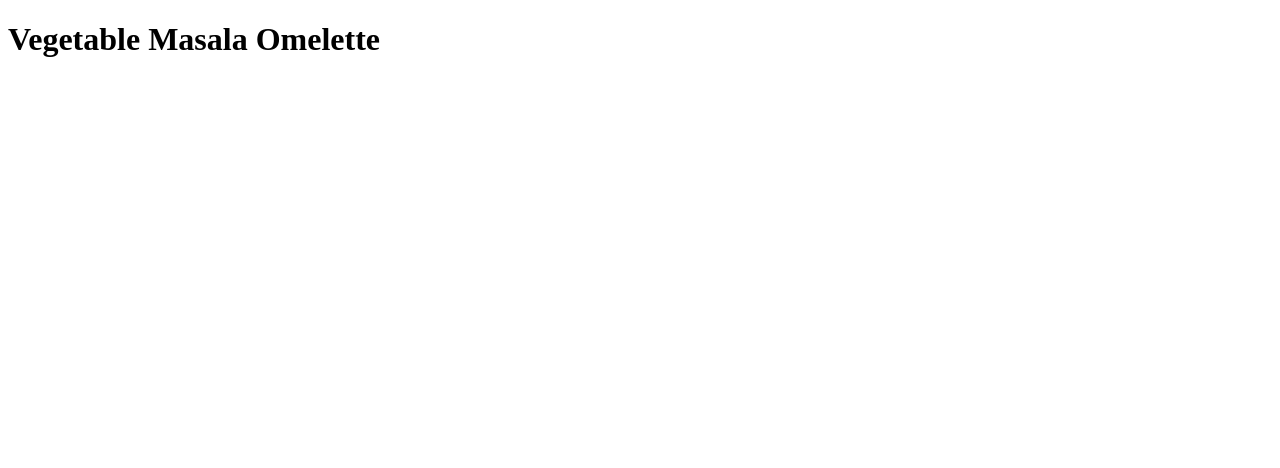
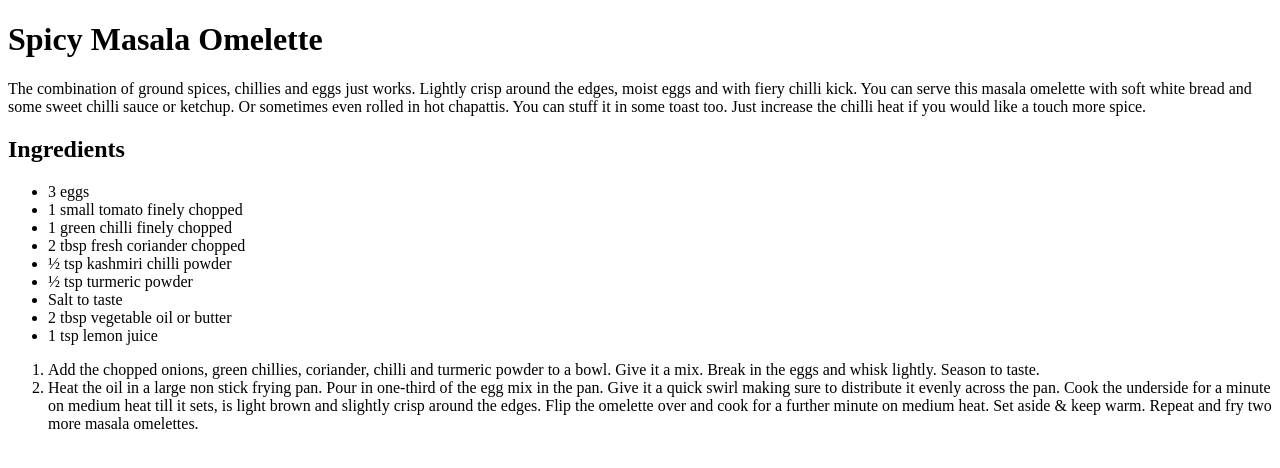
Before and after one commit to viratkohli2011/odin-recipes, a plain HTML site: page omelette.html in a window 1280 px wide. Drawn offline with Linux system fonts and the light colour scheme.

Commit message:
Recipe Page Content

```diff
--- a/omelette.html
+++ b/omelette.html
@@ -4,5 +4,31 @@
     <meta charset="UTF-8">
 </head>
 <body>
-    <h1>Vegetable Masala Omelette</h1>
+    <h1>Spicy Masala Omelette</h1>
+    <a href="https://maunikagowardhan.co.uk/wp-content/uploads/2012/09/Masala-Omelette-32-1024x683.jpg"></a>
+    <p>The combination of ground spices, chillies and eggs just works. Lightly crisp around the edges, moist
+         eggs and with fiery chilli kick. You can serve this masala omelette with soft white bread and some
+          sweet chilli sauce or ketchup. Or sometimes even rolled in hot chapattis. You can stuff it in some
+          toast too. Just increase the chilli heat if you would like a touch more spice.
+    <h2>Ingredients</h2>
+    <ul>
+        <li>3 eggs</li>
+        <li>1 small tomato finely chopped</li>
+        <li>1 green chilli finely chopped</li>
+        <li>2 tbsp fresh coriander chopped</li>
+        <li>½ tsp kashmiri chilli powder</li>
+        <li>½ tsp turmeric powder</li>
+        <li>Salt to taste</li>
+        <li>2 tbsp vegetable oil or butter</li>
+        <li>1 tsp lemon juice</li>
+    </ul>
+    <ol>
+        <li>Add the chopped onions, green chillies, coriander, chilli and turmeric powder to a bowl. Give it
+            a mix. Break in the eggs and whisk lightly. Season to taste.</li>
+        <li>Heat the oil in a large non stick frying pan.  Pour in one-third of the egg mix in the pan. Give
+            it a quick swirl making sure to distribute it evenly across the pan. Cook the underside for a
+            minute on medium heat till it sets, is light brown and slightly crisp around the edges. Flip the
+            omelette over and cook for a further minute on medium heat. Set aside & keep warm. Repeat and fry
+            two more masala omelettes.</li>
+    </ol>
 </body>
```
